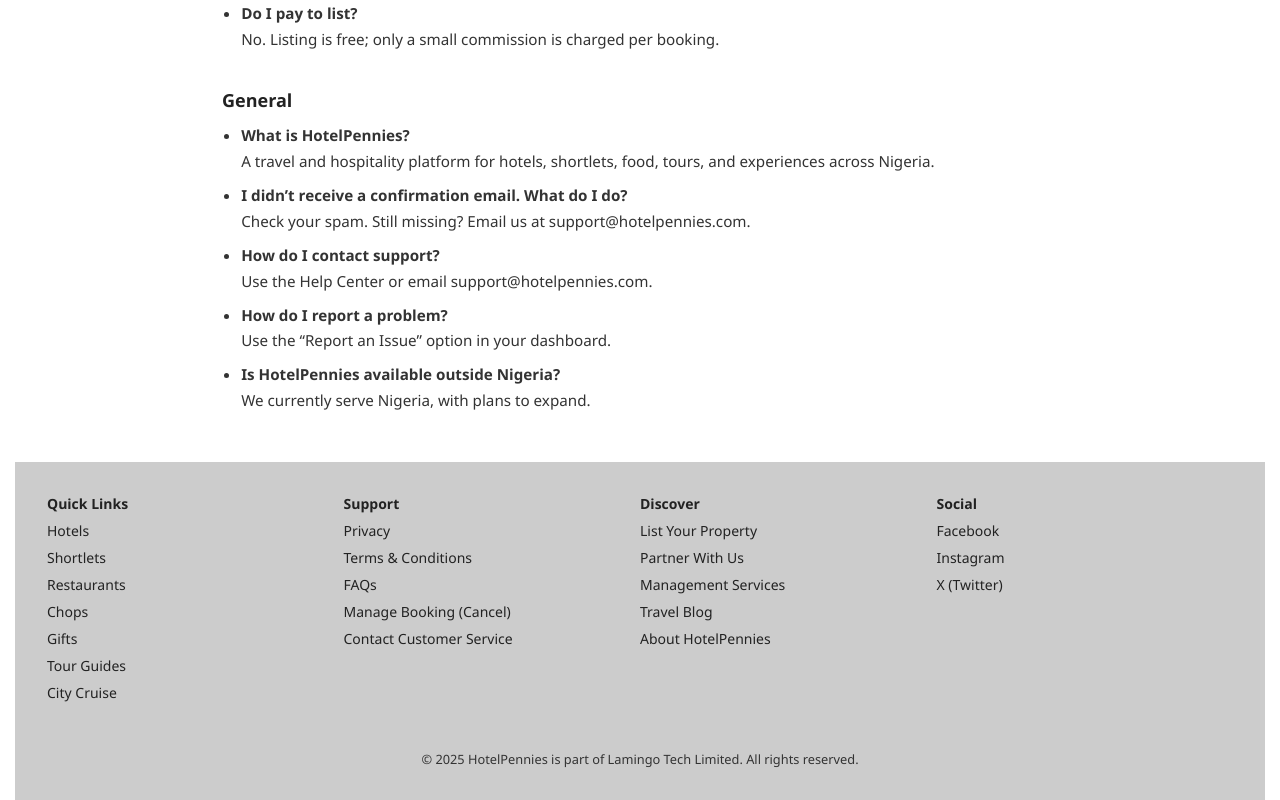
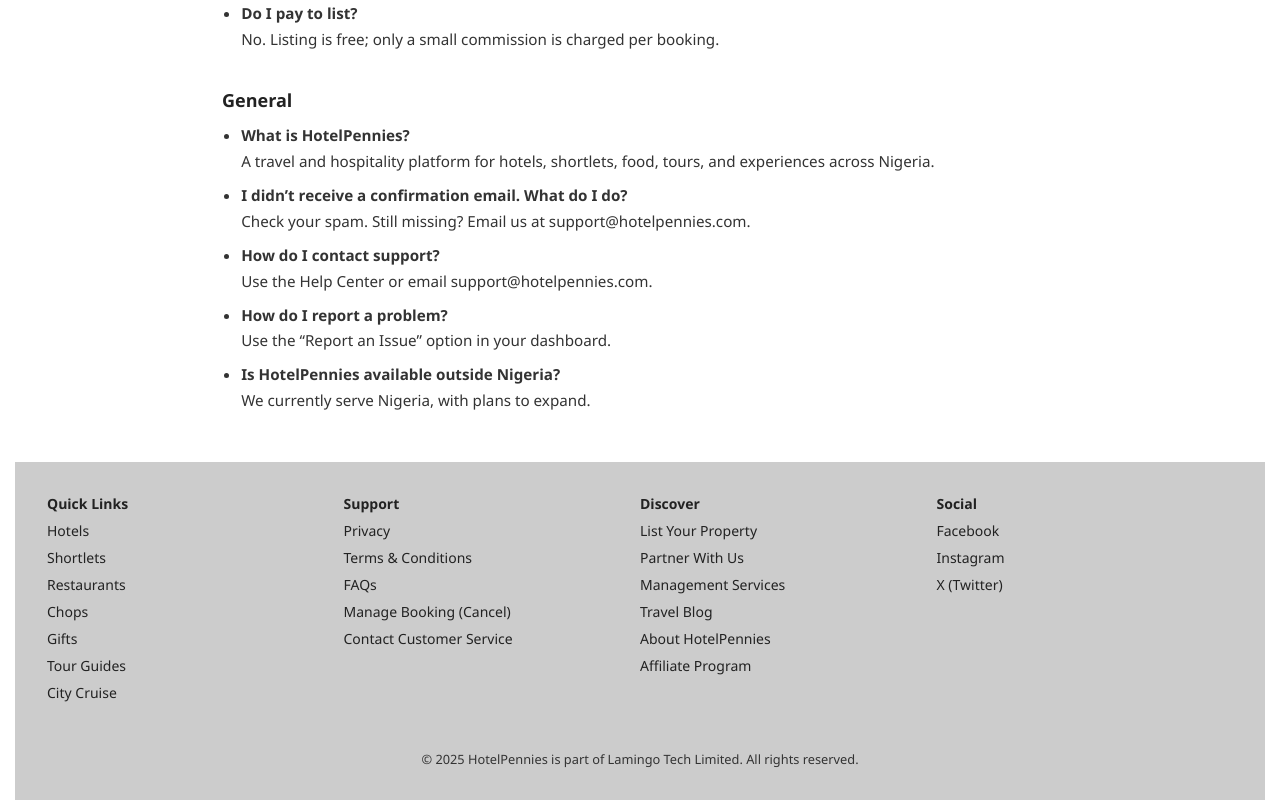
Before and after one commit to mnwawudu/HotelPennies, a React (Create React App) app: page /faq in a window 1280 px wide. Shown: the part 848-1648 px from the top of the page. Built offline with nearby package versions, Linux system fonts and the light colour scheme; no server answers.

Commit message:
feat: add AffiliatePage, update MainFooter, and mount route in App.js

```diff
--- a/src/App.js
+++ b/src/App.js
@@ -95,6 +95,7 @@ import ForgotPassword from './pages/ForgotPassword';
 import ResetPassword from './pages/ResetPassword';
 import UserChangePassword from './pages/UserChangePassword';
 import MyBookings from './pages/MyBookings';
+import AffiliatePage from './pages/AffiliatePage';
 
 // ---------- Dashboard layout wrapper ----------
 const DashboardLayout = ({ children }) => {
@@ -159,6 +160,7 @@ function App() {
         <Route path="/faq" element={<FAQ />} />
         <Route path="/cruise" element={<CityCruise />} />
         <Route path="/manage-booking/cancel" element={<ManageBookingCancel />} />
+		<Route path="/affiliate" element={<AffiliatePage />} />
 
         {/* Search */}
         <Route path="/search" element={<SearchResults />} />
--- a/src/components/MainFooter.js
+++ b/src/components/MainFooter.js
@@ -32,6 +32,8 @@ const MainFooter = () => {
         <Link to="/management-services">Management Services</Link>
         <Link to="/blogs">Travel Blog</Link>
         <Link to="/about">About HotelPennies</Link>
+        {/* Affiliate link added here */}
+        <Link to="/affiliate" aria-label="Affiliate Program">Affiliate Program</Link>
       </div>
 
       <div style={column}>
@@ -39,7 +41,6 @@ const MainFooter = () => {
         <a href="https://facebook.com/HotelPennies" target="_blank" rel="noopener noreferrer">Facebook</a>
         <a href="https://instagram.com/HotelPennies" target="_blank" rel="noopener noreferrer">Instagram</a>
         <a href="https://x.com/HotelPennies" target="_blank" rel="noopener noreferrer">X (Twitter)</a>
-
       </div>
 
       <div style={bottomBar}>
```
